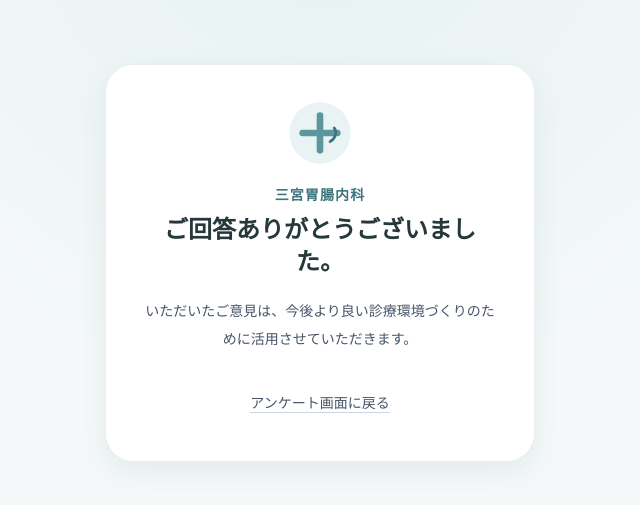
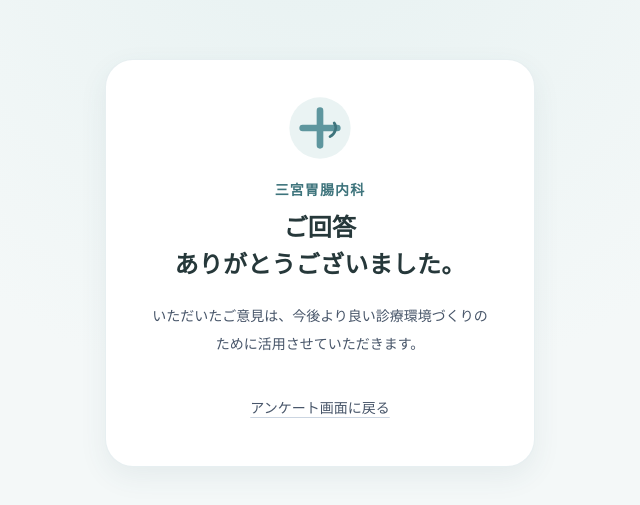
Before and after one commit to hiroyukimaekawa-lang/sannomiya-clinic-questionnaire, a Next.js app: page /thanks in a window 1280 px wide. Shown: the part 137-642 px from the top of the page, without its empty margins (320-960 px from the left). Built offline with nearby package versions, Linux system fonts and the light colour scheme; no server answers.

Commit message:
fix: add Japanese typography rules

```diff
--- a/app/globals.css
+++ b/app/globals.css
@@ -7,5 +7,69 @@ html { overflow-x: hidden; scroll-behavior: smooth; }
 body { margin: 0; overflow-x: hidden; background: #f4f8f8; color: #26383a; }
 button, input, textarea { font: inherit; }
 ::selection { background: #cfe2e3; }
+
+.jp-copy,
+.jp-heading,
+.jp-ui-label,
+.intro-line {
+  line-break: strict;
+  word-break: normal;
+}
+
+.jp-copy,
+.intro-line {
+  overflow-wrap: break-word;
+  text-wrap: pretty;
+}
+
+.jp-heading,
+.jp-ui-label {
+  overflow-wrap: normal;
+  text-wrap: balance;
+}
+
+.keep-phrase {
+  display: inline-block;
+  white-space: nowrap;
+}
+
+@supports (word-break: auto-phrase) {
+  .jp-copy,
+  .jp-heading,
+  .jp-ui-label,
+  .intro-line {
+    word-break: auto-phrase;
+  }
+}
+
+.clinic-name { white-space: nowrap; }
 .intro-copy { max-width: 350px; margin-right: auto; margin-left: auto; line-break: strict; word-break: normal; overflow-wrap: normal; }
-.intro-line { display: block; text-wrap: balance; }
+.intro-line { display: block; }
+
+.thanks-title {
+  display: flex;
+  flex-wrap: wrap;
+  justify-content: center;
+  align-items: baseline;
+  font-size: clamp(20px, 6vw, 24px);
+  line-height: 1.55;
+  letter-spacing: .01em;
+}
+
+.thanks-title-phrase {
+  display: inline-block;
+  white-space: nowrap;
+}
+
+.thanks-lead,
+.review-copy {
+  max-width: 350px;
+  margin-right: auto;
+  margin-left: auto;
+}
+
+@media (max-width: 374px) {
+  .thanks-title { font-size: 19px; }
+  .thanks-lead,
+  .review-copy { max-width: 285px; }
+}
```
